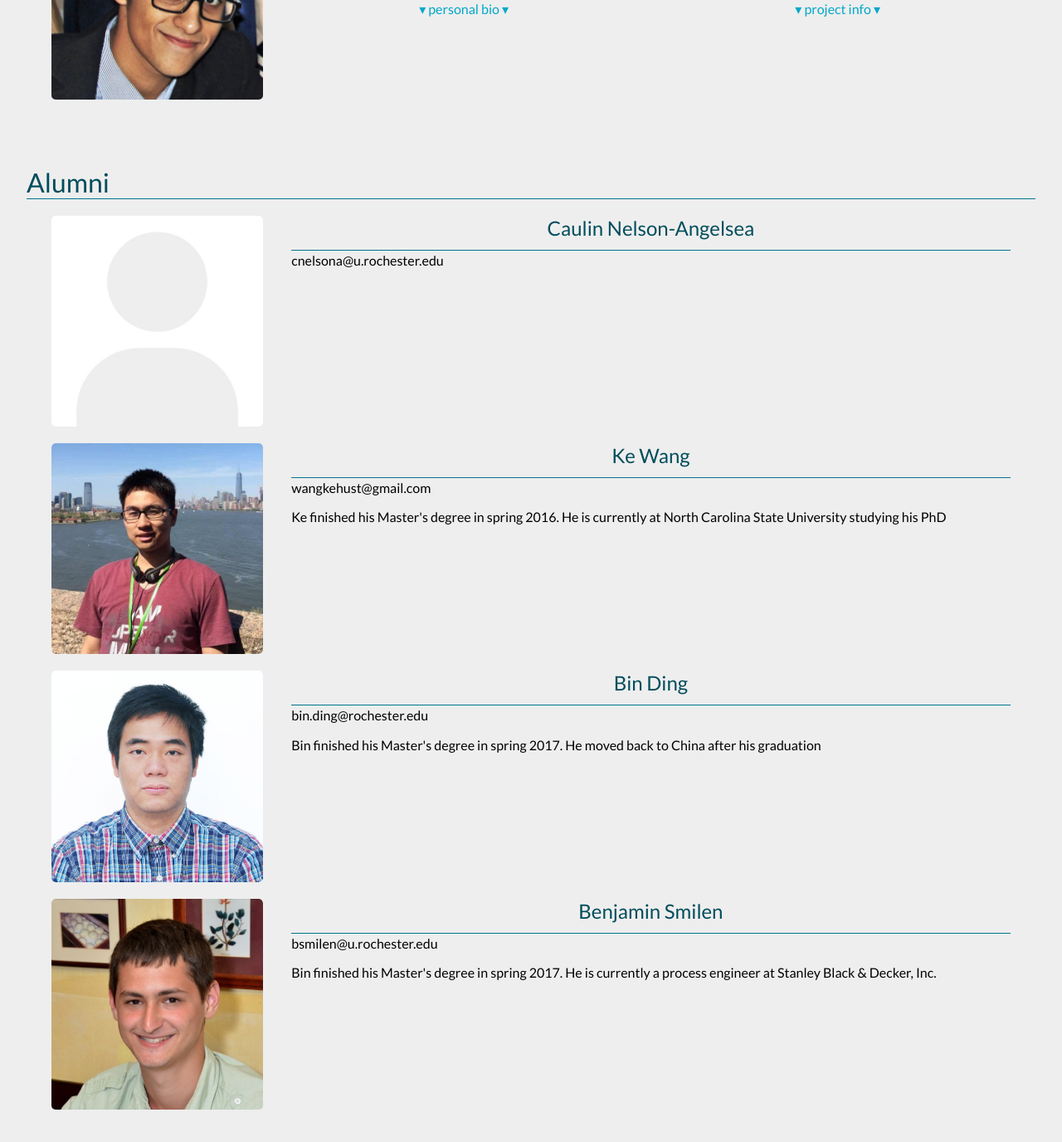
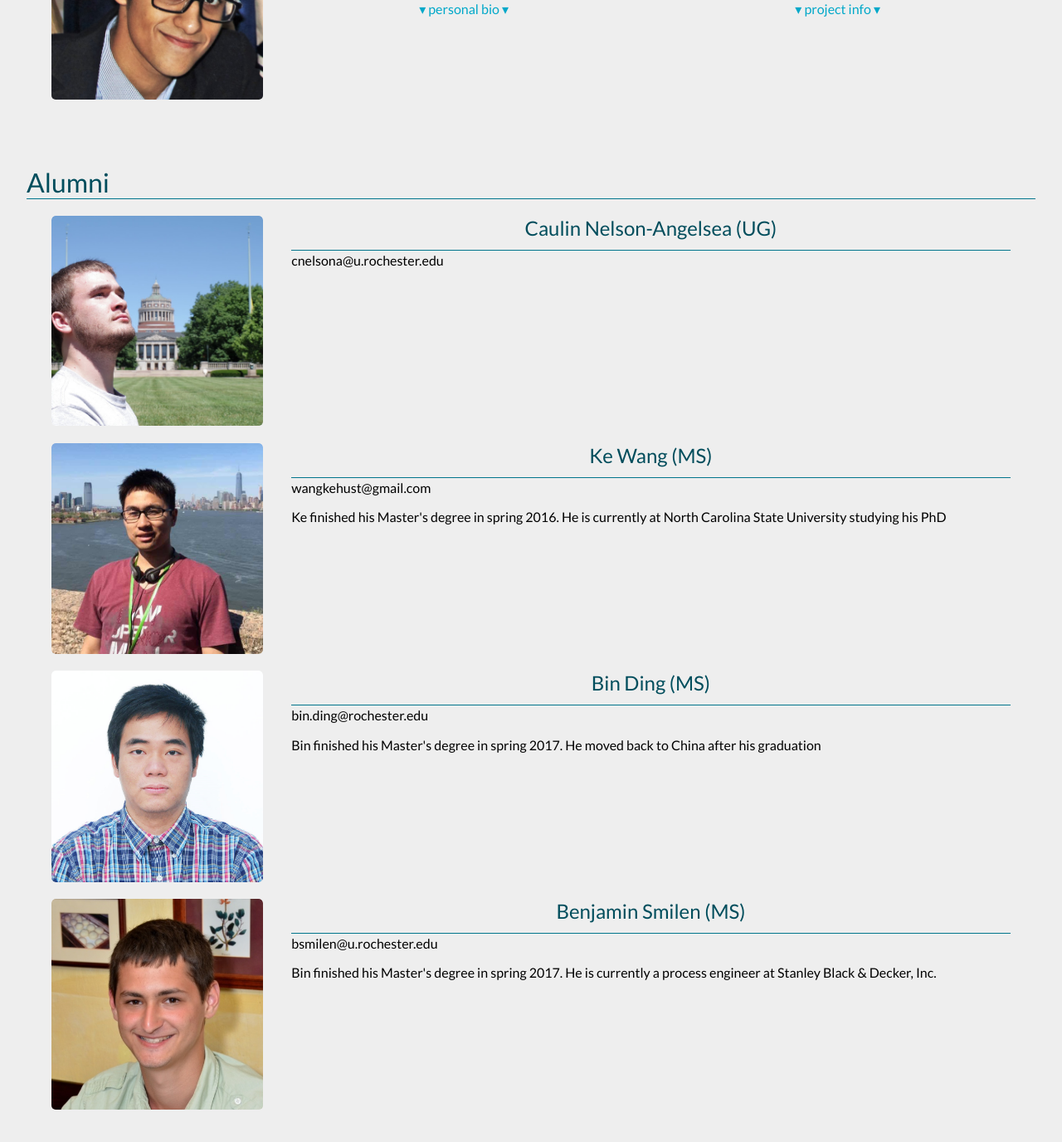
Before and after one commit to niaz60/website, a Jekyll site: the page built from people.md, in a window 1280 px wide and 1400 px high, scrolled down 2709 px. Shown: the top 1376 px of the window at 83% size. Built offline with Jekyll 4.4.1, drawn with Linux system fonts in a browser that asks for light colours.

Commit message:
Your message goes here

```diff
--- a/_data/people/alumni.yml
+++ b/_data/people/alumni.yml
@@ -7,21 +7,22 @@
 # status: "current status of person"
 
 ---
-- alumni_name: Caulin Nelson-Angelsea
+- alumni_name: Caulin Nelson-Angelsea (UG)
+  pic: Caulin-Angelsea.jpg
   email: cnelsona@u.rochester.edu
   #status: "Ke finished his Master's degree in spring 2016. He is currently at North Carolina State University studying his PhD"
 
-- alumni_name: Ke Wang
+- alumni_name: Ke Wang (MS)
   pic: ke-wang.jpg
   email: wangkehust@gmail.com
   status: "Ke finished his Master's degree in spring 2016. He is currently at North Carolina State University studying his PhD"
 
-- alumni_name: Bin Ding
+- alumni_name: Bin Ding (MS)
   pic: bin-ding.jpg
   email: bin.ding@rochester.edu
   status: "Bin finished his Master's degree in spring 2017. He moved back to China after his graduation"
 
-- alumni_name: Benjamin Smilen
+- alumni_name: Benjamin Smilen (MS)
   pic: Ben-Smilen.jpg
   email: bsmilen@u.rochester.edu
   status: "Bin finished his Master's degree in spring 2017. He is currently a process engineer at Stanley Black & Decker, Inc."
```
